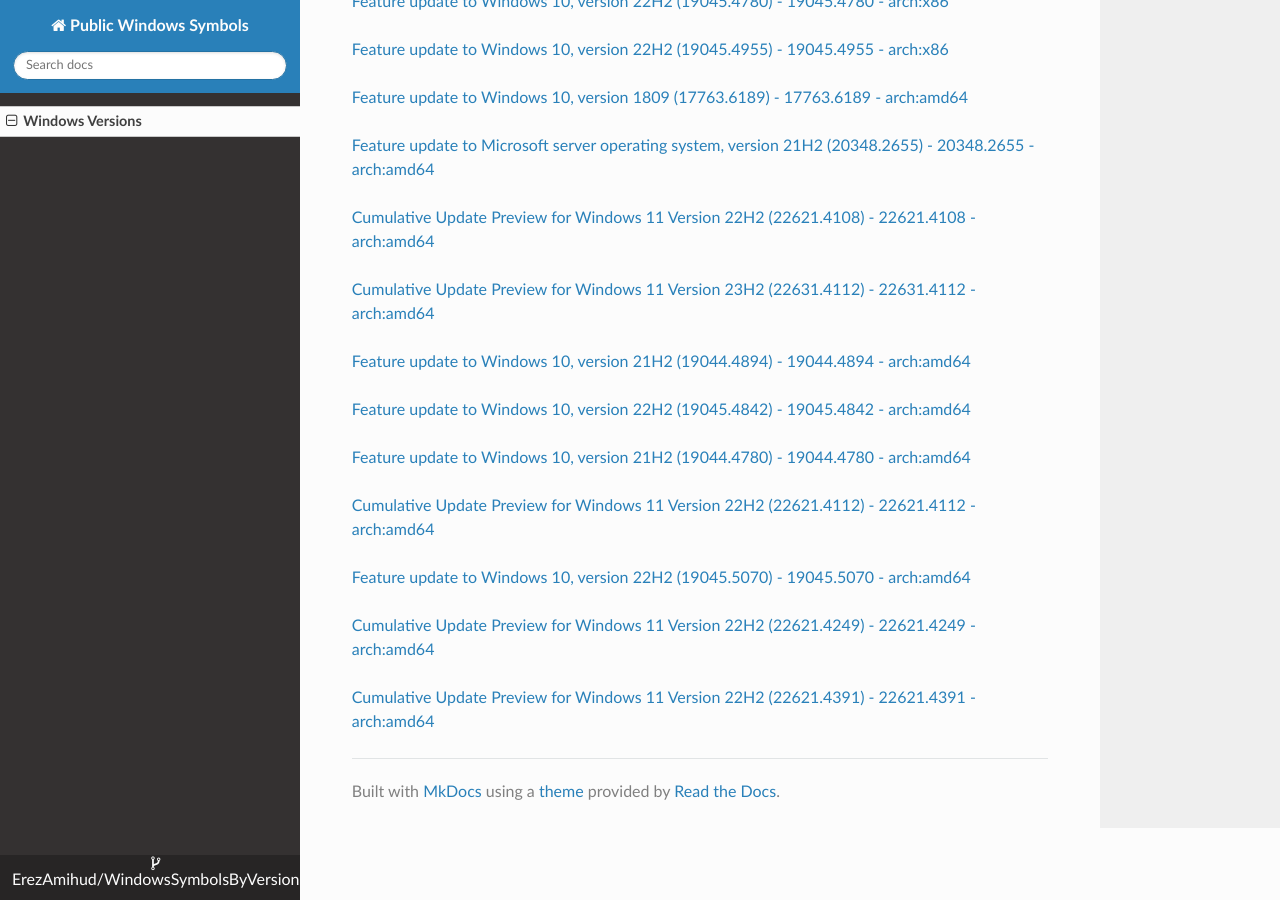
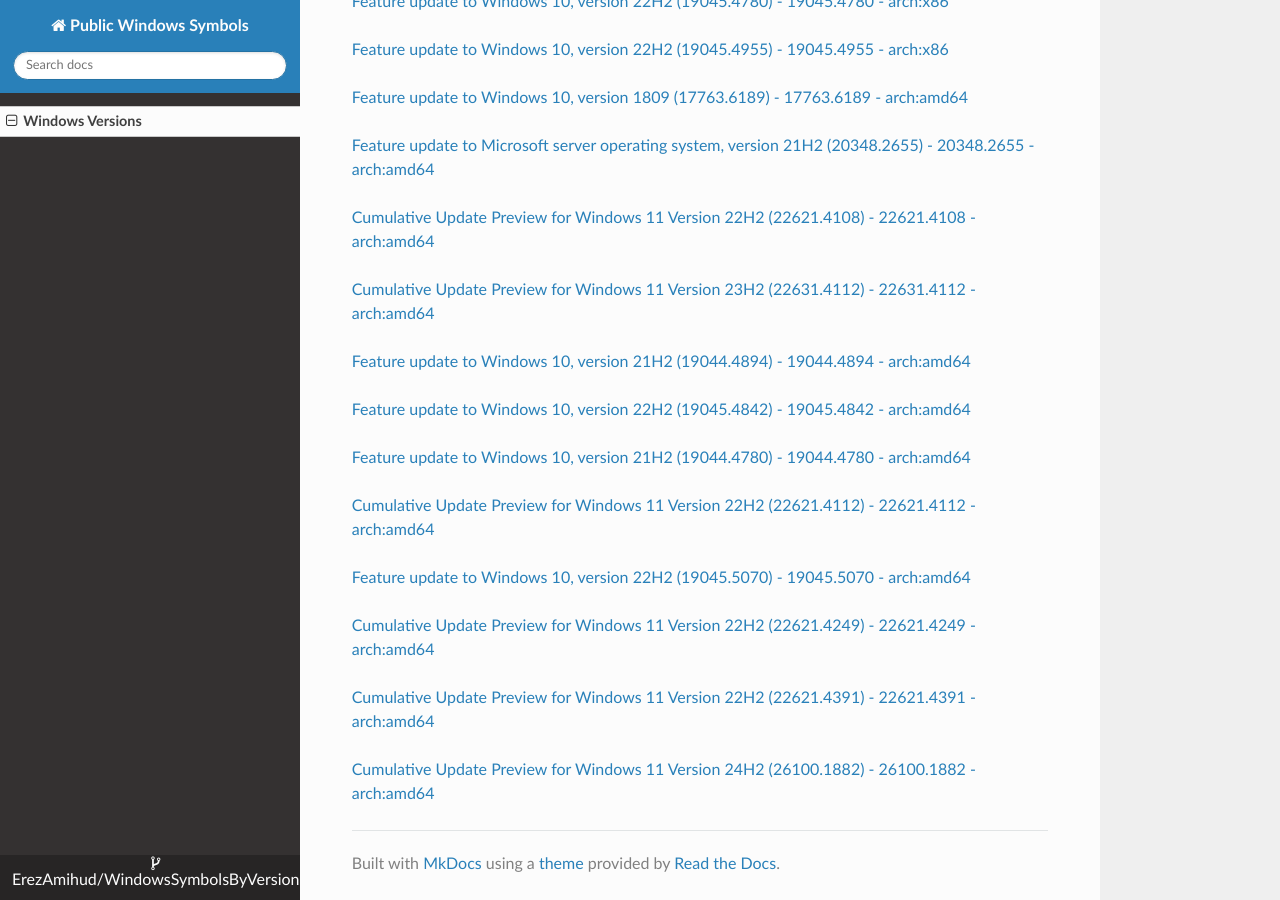
Before and after one commit to ErezAmihud/WindowsSymbolsByVersion, an MkDocs documentation site: the page built from docs/index.md, in a window 1280 px wide and 900 px high, scrolled down 7925 px. Built offline with MkDocs 1.6.1, drawn with Linux system fonts in a browser that asks for light colours; nearby versions of some CDN libraries.

Commit message:
Automated commit, add manifest for 89da9278-1ece-4c82-b791-d624d229924d

```diff
--- a/docs/index.md
+++ b/docs/index.md
@@ -403,3 +403,6 @@
 
 
 [Cumulative Update Preview for Windows 11 Version 22H2 (22621.4391) - 22621.4391 - arch:amd64](https://github.com/ErezAmihud/WindowsSymbolsByVersion/blob/main/manifests/5a072a7c-9f28-4809-8f63-02f6825a6e6d.manifest)
+
+
+[Cumulative Update Preview for Windows 11 Version 24H2 (26100.1882) - 26100.1882 - arch:amd64](https://github.com/ErezAmihud/WindowsSymbolsByVersion/blob/main/manifests/89da9278-1ece-4c82-b791-d624d229924d.manifest)
```
Also changed, not shown: process_builds.json (+1 -1 lines).
